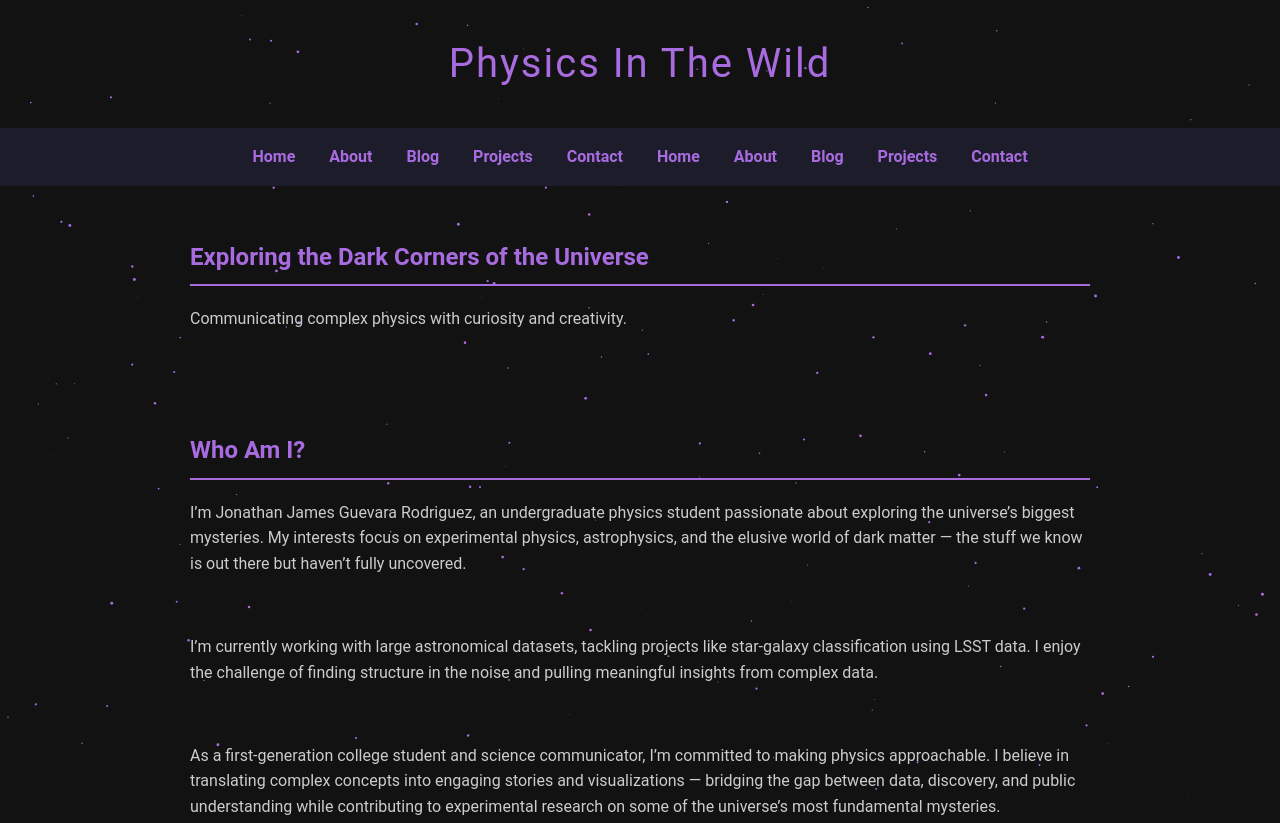
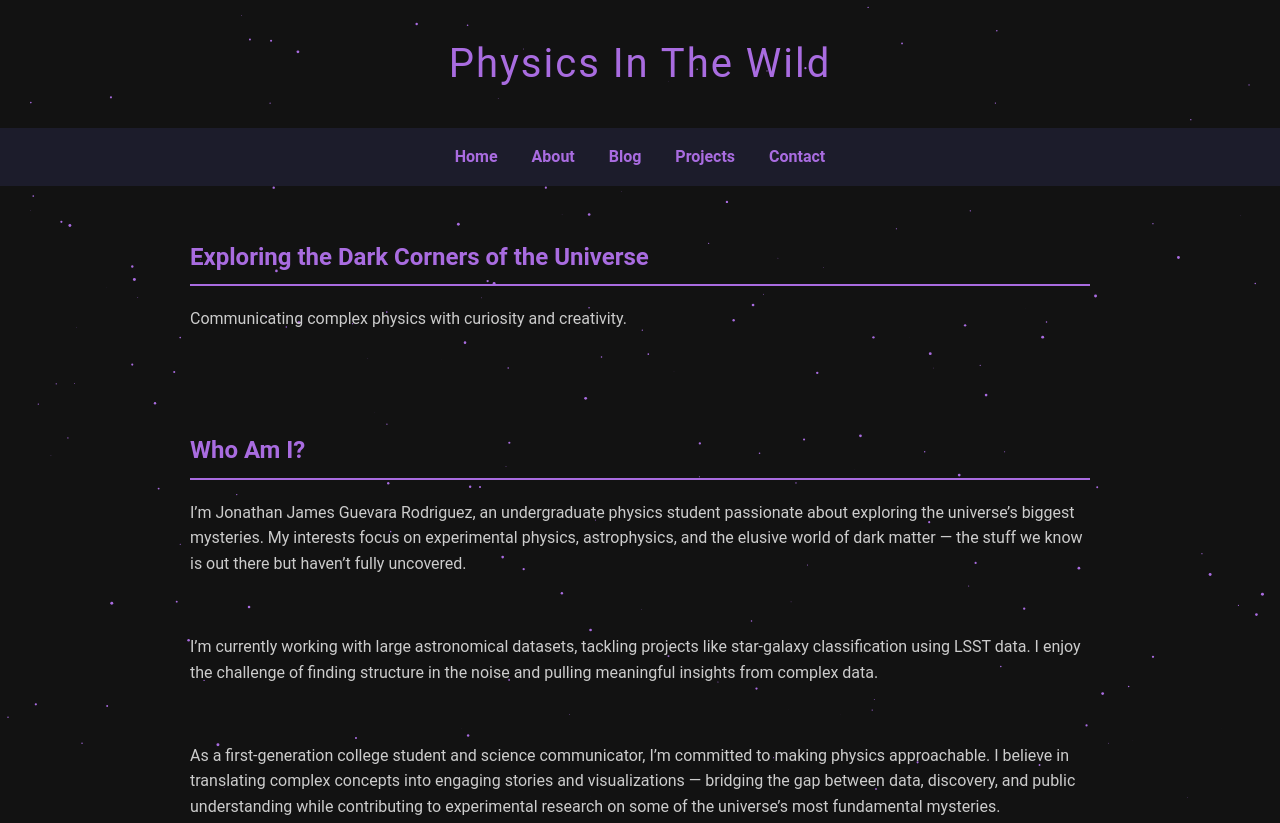
Before and after one commit to Down2Derive/physics-in-the-wild, a website: page index.html in a window 1280 px wide. Shown: the top 823 px of the page. Drawn offline with Linux system fonts and the light colour scheme.

Commit message:
refactor: clean index navigation

```diff
--- a/index.html
+++ b/index.html
@@ -13,19 +13,11 @@
   <header>Physics In The Wild</header>
 
   <nav>
-
-    <a href="#home">Home</a>
-    <a href="#about">About</a>
-    <a href="#blog">Blog</a>
-    <a href="#research">Projects</a>
-    <a href="#contact">Contact</a>
-
     <a href="index.html">Home</a>
     <a href="about.html">About</a>
     <a href="blog.html">Blog</a>
     <a href="projects.html">Projects</a>
     <a href="contact.html">Contact</a>
-
   </nav>
 
   <section id="home">
@@ -43,8 +35,6 @@
 
   <section id="research">
   <h2>Research Projects</h2>
-  </section>
- <section>
   <h3>Research Assistant | nEXO (June 2025 – Present) – SLAC</h3>
   <ul>
     <li><strong>Objective:</strong> Research and development of a neutrino detector component for large-scale implementation in the observation of neutrinoless double beta decay.</li>
@@ -78,7 +68,7 @@
 </section>
 <section id="research-graphs">
   <h2>Research Visualizations</h2>
-  <section>
+  <div>
   <p>Below are examples of my analysis on Rubin LSST data:</p>
 
   <!-- Clickable poster preview -->
@@ -123,7 +113,7 @@
               background: white;
             "></iframe>
   </div>
-</section>
+</div>
 
 <!-- JavaScript for Modal -->
 <script>
```
